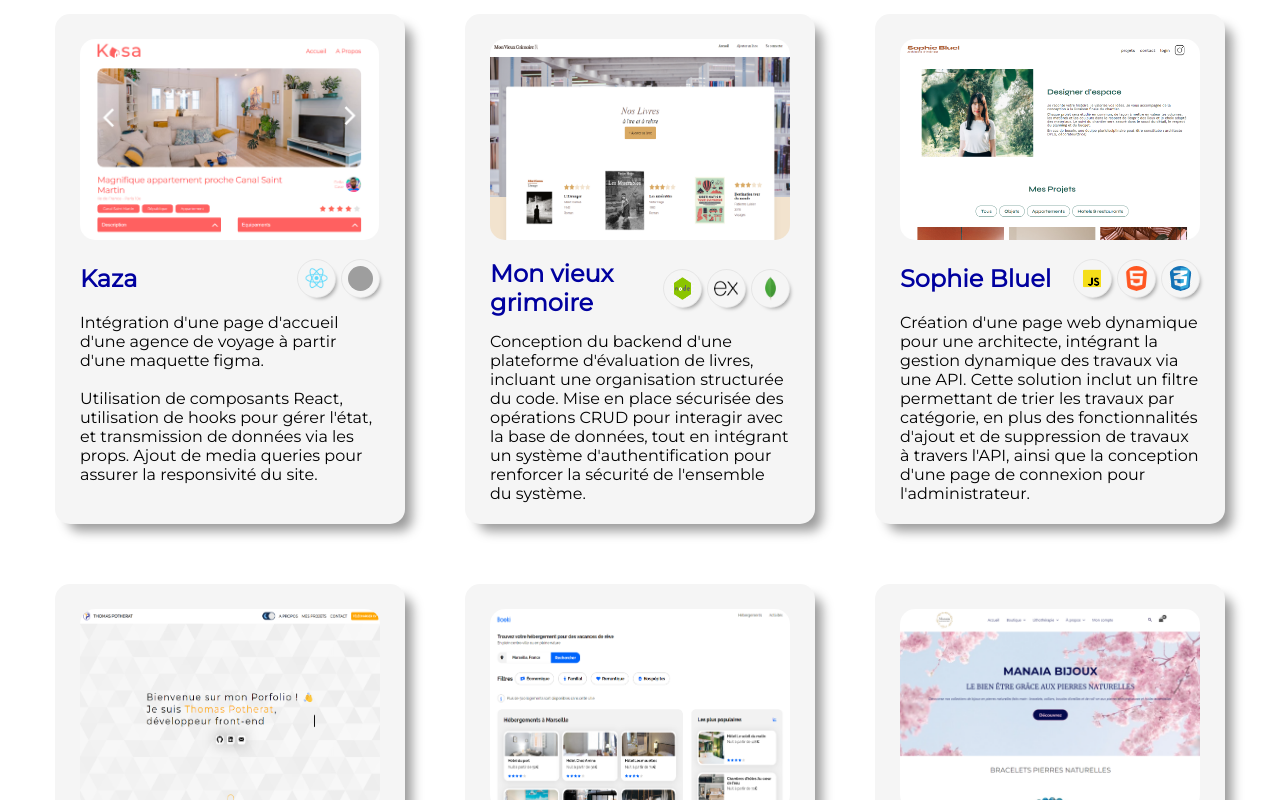
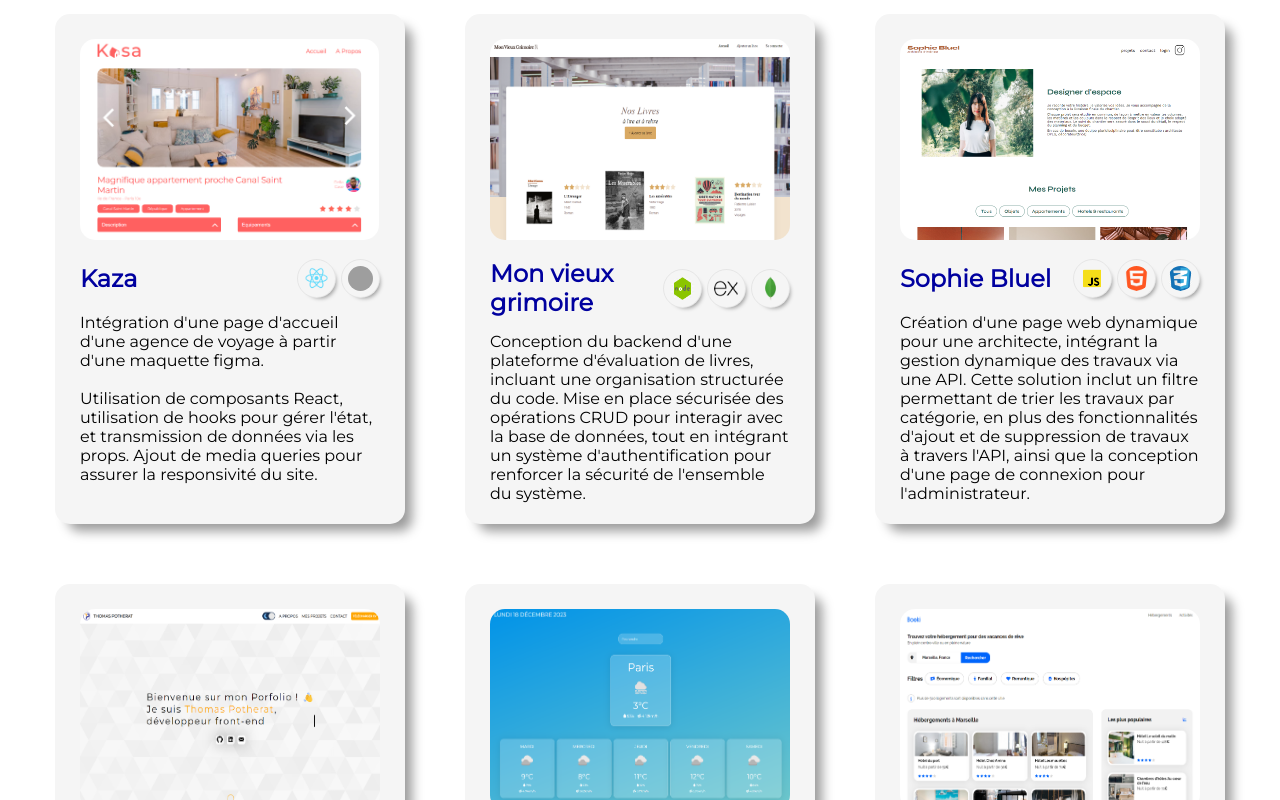
Before and after one commit to ThomasPtht/Portfolio, a React (Create React App) app: page / in a window 1280 px wide. Shown: the part 2000-2800 px from the top of the page. Built offline with nearby package versions, Linux system fonts and the light colour scheme; grey boxes are pictures that could not be loaded.

Commit message:
ajout d'un projet meteo

```diff
--- a/src/components/Projects.js
+++ b/src/components/Projects.js
@@ -14,6 +14,7 @@ import Css from "../assets/css-logo.png";
 import Sass from "../assets/sass-logo.png";
 import Mongo from "../assets/mongodb-logo.png";
 import Portfolio from "../assets/portfolio.png";
+import Meteo from "../assets/meteo-website.png";
 import React from "react";
 import Card from "./Card";
 
@@ -101,6 +102,18 @@ const Projects = () => {
           <img className="tech-logo" src={Sass} alt="" />
         </Card>
         <Card
+          image={Meteo}
+          eyeLink="https://meteo-website.netlify.app/"
+          githubLink="https://github.com/ThomasPtht/Meteo-website"
+          title="Météo Website"
+          text="
+          Création d'une interface affichant les prévisions météorologiques actuelles et à venir pour une ville saisie dans la barre de recherche. Pour alimenter ces informations, j'ai utilisé l'API OpenWeatherMap, offrant un accès en temps réel aux données météorologiques mondiales."
+        >
+          <img className="tech-logo" src={JavascriptLogo} alt="" />
+          <img className="tech-logo" src={Html} alt="" />
+          <img className="tech-logo" src={Css} alt="" />
+        </Card>
+        <Card
           image={Booki}
           eyeLink="https://booki-177e95.netlify.app/"
           githubLink="https://github.com/ThomasPtht/BOOKI"
```
Also changed, not shown: src/assets/meteo-website.png (added).
